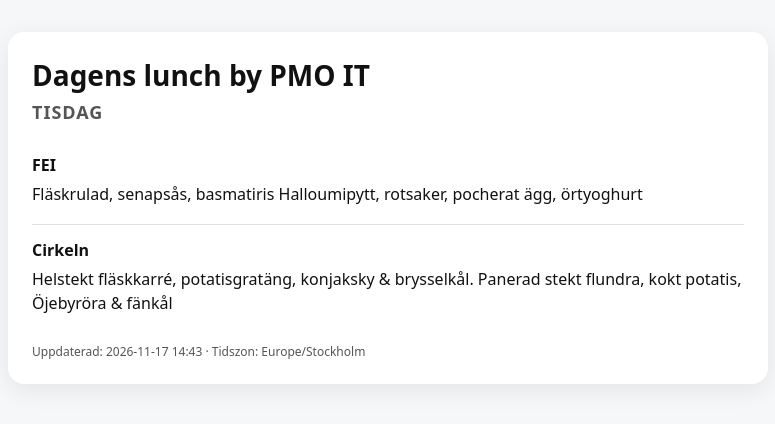
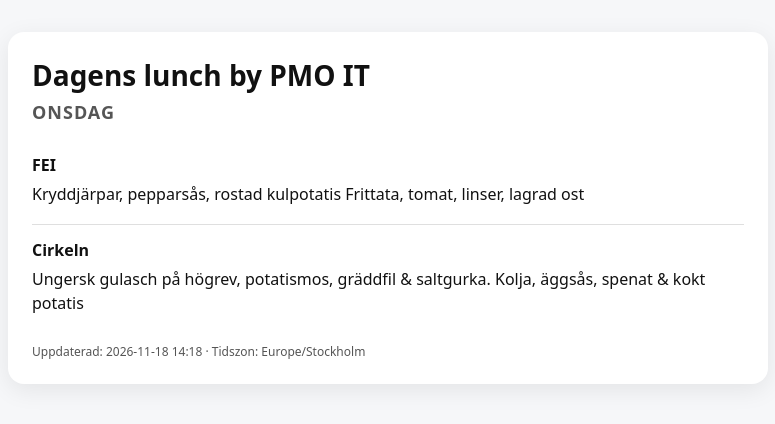
Before and after one commit to Dgdgoblin/dagens, a plain HTML site: page index.html in a window 1280 px wide. Shown: the whole page, without its empty margins (252-1027 px from the left). Drawn offline with Linux system fonts and the light colour scheme.

Commit message:
Uppdatera lunch-sida: 2026-11-18 13:18 UTC

```diff
--- a/index.html
+++ b/index.html
@@ -22,15 +22,15 @@
 <div class="wrap">
   <div class="card">
     <h1>Dagens lunch by PMO IT</h1>
-    <h2>TISDAG</h2>
+    <h2>ONSDAG</h2>
     <div class="rest">
       <div class="name">FEI</div>
-      <div class='dish'>Fläskrulad, senapsås, basmatiris Halloumipytt, rotsaker, pocherat ägg, örtyoghurt</div>
+      <div class='dish'>Kryddjärpar, pepparsås, rostad kulpotatis Frittata, tomat, linser, lagrad ost</div>
     </div>
     <div class="rest">
       <div class="name">Cirkeln</div>
-      <div class='dish'>Helstekt fläskkarré, potatisgratäng, konjaksky & brysselkål. Panerad stekt flundra, kokt potatis, Öjebyröra & fänkål</div>
+      <div class='dish'>Ungersk gulasch på högrev, potatismos, gräddfil & saltgurka. Kolja, äggsås, spenat & kokt potatis</div>
     </div>
-    <div class="footer">Uppdaterad: 2026-11-17 14:43 &middot; Tidszon: Europe/Stockholm</div>
+    <div class="footer">Uppdaterad: 2026-11-18 14:18 &middot; Tidszon: Europe/Stockholm</div>
   </div>
 </div>
```
